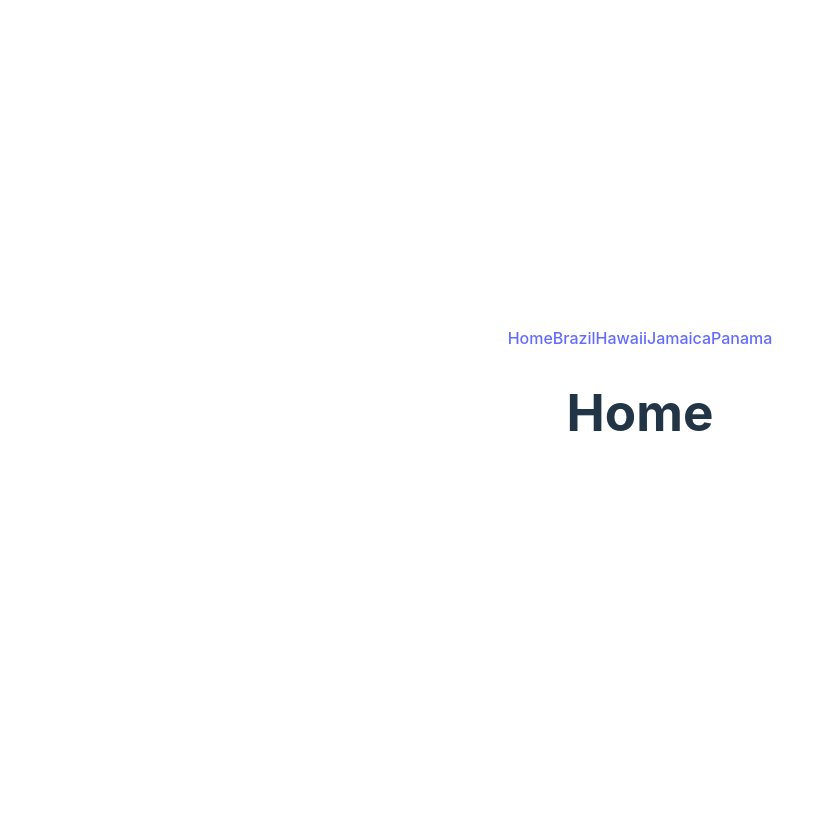
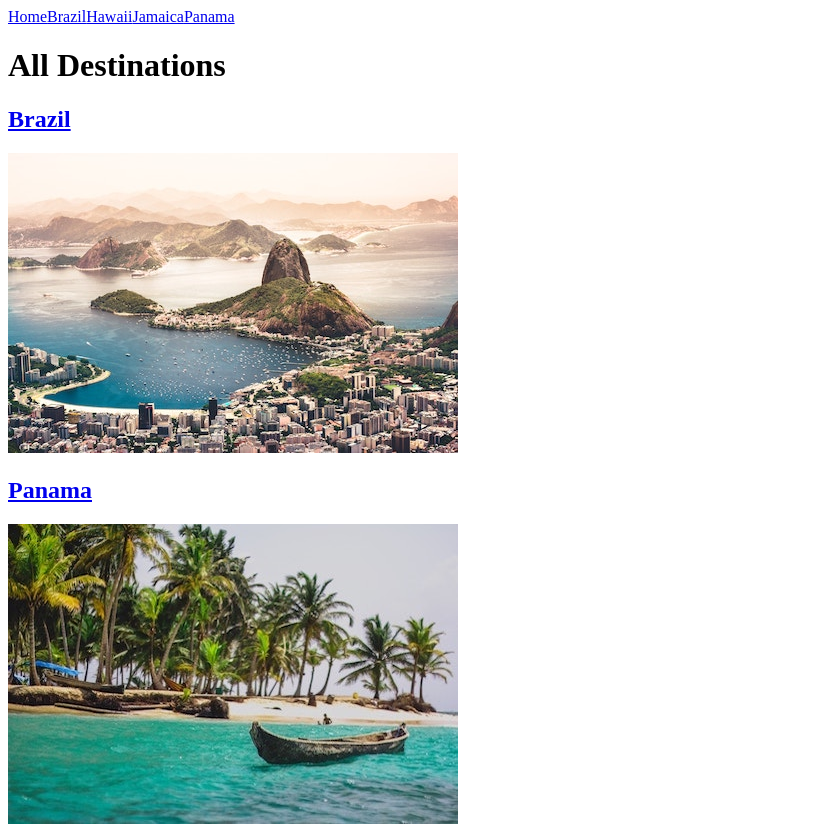
Before and after one commit to eigdoyr/travel-app, a Vue app: page / in a window 1280 px wide. Shown: the top 826 px of the page, without its empty margins (0-827 px from the left). Before the commit the page ends 800 px from the top, so only its background shows below. Built offline with nearby package versions, Linux system fonts and the light colour scheme; the HTML template or start-up script is replaced by a standard one.

Commit message:
refactor: router

```diff
--- a/src/App.vue
+++ b/src/App.vue
@@ -1,14 +1,9 @@
-<script setup></script>
+<script setup>
+import TheNavigation from "@/components/TheNavigation.vue";
+</script>
 
 <template>
-  <div id="nav">
-    <router-link to="/">Home</router-link>
-    <router-link to="/Brazil">Brazil</router-link>
-    <router-link to="/Hawaii">Hawaii</router-link>
-    <router-link to="/Jamaica">Jamaica</router-link>
-    <router-link to="/Panama">Panama</router-link>
-  </div>
-
+  <TheNavigation />
   <div class="container">
     <router-view></router-view>
   </div>
--- /dev/null
+++ b/src/components/TheNavigation.vue
@@ -0,0 +1,9 @@
+<template>
+  <div id="nav">
+    <router-link to="/">Home</router-link>
+    <router-link to="/Brazil">Brazil</router-link>
+    <router-link to="/Hawaii">Hawaii</router-link>
+    <router-link to="/Jamaica">Jamaica</router-link>
+    <router-link to="/Panama">Panama</router-link>
+  </div>
+</template>
--- a/src/main.js
+++ b/src/main.js
@@ -1,5 +1,5 @@
 import { createApp } from "vue";
-import "./style.css";
+
 import App from "./App.vue";
 import router from "@/router";
 
--- a/src/router/index.js
+++ b/src/router/index.js
@@ -2,17 +2,28 @@ import { createRouter, createWebHistory } from "vue-router";
 
 import Home from "@/views/Home.vue";
 
-import Brazil from "@/views/Brazil.vue";
-import Hawaii from "@/views/Hawaii.vue";
-import Jamaica from "@/views/Jamaica.vue";
-import Panama from "@/views/Panama.vue";
-
 const routes = [
   { path: "/", name: "Home", component: Home },
-  { path: "/brazil", name: "brazil", component: Brazil },
-  { path: "/hawaii", name: "hawaii", component: Hawaii },
-  { path: "/jamaica", name: "jamaica", component: Jamaica },
-  { path: "/panama", name: "panama", component: Panama },
+  {
+    path: "/brazil",
+    name: "brazil",
+    component: () => import("@/views/Brazil.vue"),
+  },
+  {
+    path: "/hawaii",
+    name: "hawaii",
+    component: () => import("@/views/Hawaii.vue"),
+  },
+  {
+    path: "/jamaica",
+    name: "jamaica",
+    component: () => import("@/views/Jamaica.vue"),
+  },
+  {
+    path: "/panama",
+    name: "panama",
+    component: () => import("@/views/Panama.vue"),
+  },
 ];
 
 const router = createRouter({
--- a/src/style.css
+++ /dev/null
@@ -1,89 +0,0 @@
-:root {
-  font-family: Inter, system-ui, Avenir, Helvetica, Arial, sans-serif;
-  line-height: 1.5;
-  font-weight: 400;
-
-  color-scheme: light dark;
-  color: rgba(255, 255, 255, 0.87);
-  background-color: #242424;
-
-  font-synthesis: none;
-  text-rendering: optimizeLegibility;
-  -webkit-font-smoothing: antialiased;
-  -moz-osx-font-smoothing: grayscale;
-  -webkit-text-size-adjust: 100%;
-}
-
-a {
-  font-weight: 500;
-  color: #646cff;
-  text-decoration: inherit;
-}
-a:hover {
-  color: #535bf2;
-}
-
-a {
-  font-weight: 500;
-  color: #646cff;
-  text-decoration: inherit;
-}
-a:hover {
-  color: #535bf2;
-}
-
-body {
-  margin: 0;
-  display: flex;
-  place-items: center;
-  min-width: 320px;
-  min-height: 100vh;
-}
-
-h1 {
-  font-size: 3.2em;
-  line-height: 1.1;
-}
-
-button {
-  border-radius: 8px;
-  border: 1px solid transparent;
-  padding: 0.6em 1.2em;
-  font-size: 1em;
-  font-weight: 500;
-  font-family: inherit;
-  background-color: #1a1a1a;
-  cursor: pointer;
-  transition: border-color 0.25s;
-}
-button:hover {
-  border-color: #646cff;
-}
-button:focus,
-button:focus-visible {
-  outline: 4px auto -webkit-focus-ring-color;
-}
-
-.card {
-  padding: 2em;
-}
-
-#app {
-  max-width: 1280px;
-  margin: 0 auto;
-  padding: 2rem;
-  text-align: center;
-}
-
-@media (prefers-color-scheme: light) {
-  :root {
-    color: #213547;
-    background-color: #ffffff;
-  }
-  a:hover {
-    color: #747bff;
-  }
-  button {
-    background-color: #f9f9f9;
-  }
-}
--- a/src/views/Home.vue
+++ b/src/views/Home.vue
@@ -1,5 +1,19 @@
 <template>
   <div class="home">
-    <h1>Home</h1>
+    <h1>All Destinations</h1>
+    <div class="destinations">
+      <router-link
+        v-for="{ id, slug, name, image } in sourceData.destinations"
+        :key="id"
+        :to="slug"
+      >
+        <h2>{{ name }}</h2>
+        <img :src="`/images/${image}`" :alt="name" />
+      </router-link>
+    </div>
   </div>
 </template>
+
+<script setup>
+import sourceData from "@/data.json";
+</script>
```
